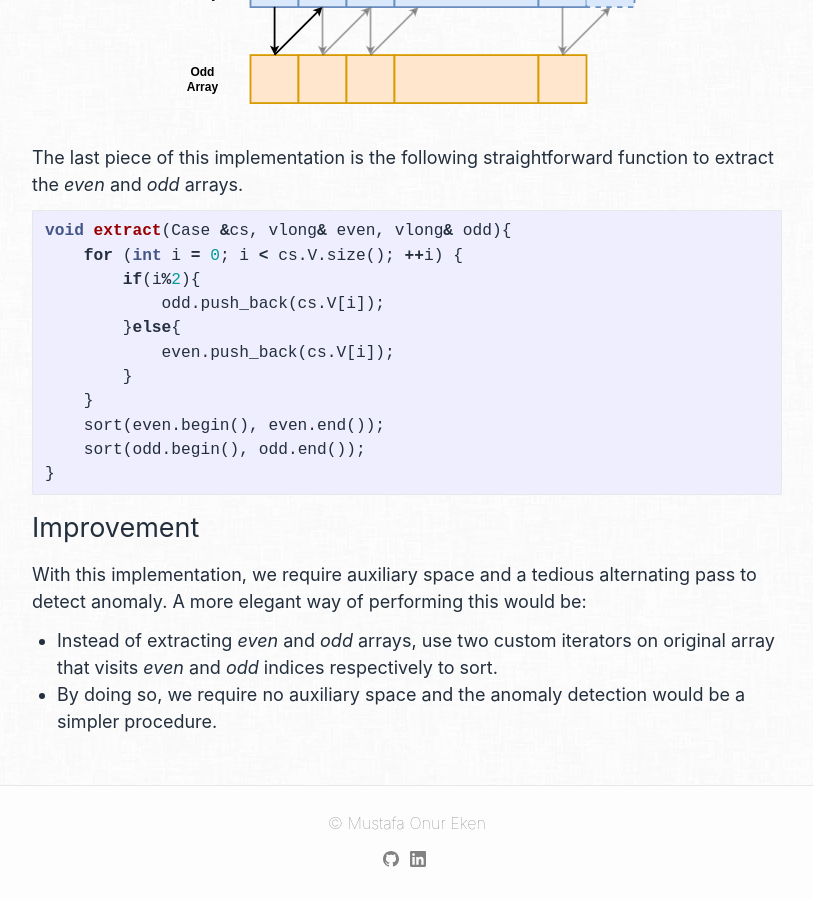
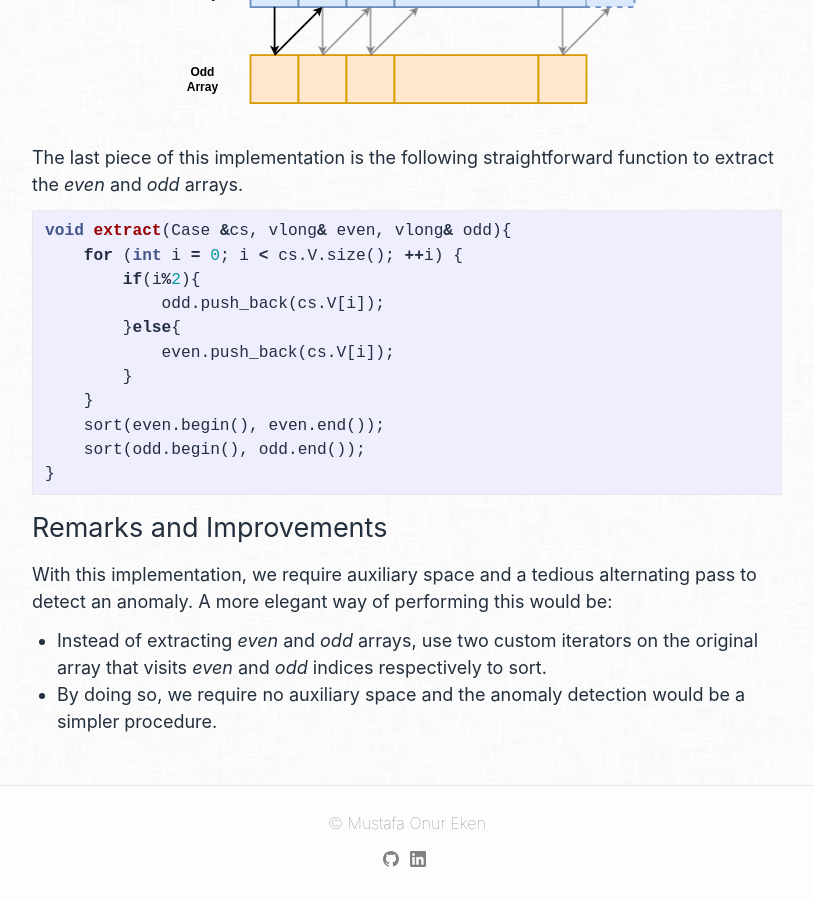
Before and after one commit to oeken/oeken.github.io, a Jekyll site: the page built from _posts/2018-04-09-trouble-sort.md, in a window 1280 px wide and 900 px high, scrolled down 2501 px. Shown: the whole window, without its empty margins (233-1046 px from the left). Built offline with Jekyll 4.4.1, drawn with Linux system fonts in a browser that asks for light colours; formulas are drawn with MathJax 3; comment, search, counter and statistics services are not loaded.

Commit message:
adds disqus and remarks on some posts

````diff
--- a/_config.yml
+++ b/_config.yml
@@ -36,6 +36,11 @@ plugins:
   - jekyll-feed
   - jekyll-sitemap
 
+
+disqus:
+  shortname: oeken-github-io
+
+
 # Exclude from processing.
 # The following items will not be processed, by default. Create a custom list
 # to override the default setting.
--- a/_includes/disqus_comments.html
+++ b/_includes/disqus_comments.html
@@ -1,4 +1,4 @@
-{%- if page.comments != false and jekyll.environment == "production" -%}
+{%- if page.comments != false and jekyll.environment == "production"-%}
 
   <div id="disqus_thread"></div>
   <script>
--- a/_posts/2018-04-09-trouble-sort.md
+++ b/_posts/2018-04-09-trouble-sort.md
@@ -103,8 +104,8 @@ void extract(Case &cs, vlong& even, vlong& odd){
 }
 ```
 
-# Improvement
+# Remarks and Improvements
 
-With this implementation, we require auxiliary space and a tedious alternating pass to detect anomaly. A more elegant way of performing this would be:
-- Instead of extracting *even* and *odd* arrays, use two custom iterators on original array that visits *even* and *odd* indices respectively to sort.
+With this implementation, we require auxiliary space and a tedious alternating pass to detect an anomaly. A more elegant way of performing this would be:
+- Instead of extracting *even* and *odd* arrays, use two custom iterators on the original array that visits *even* and *odd* indices respectively to sort.
 - By doing so, we require no auxiliary space and the anomaly detection would be a simpler procedure.
````
Also changed, not shown: other parts of _posts/2018-04-09-trouble-sort.md (+1 -0 lines), _posts/2018-04-08-saving-the-universe-again.md (+5 -0 lines), _posts/2018-04-10-go-gopher.md (+6 -0 lines), _posts/2018-04-11-cubic-ufo.md (+6 -0 lines).
